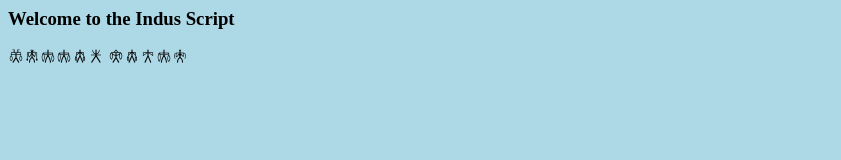
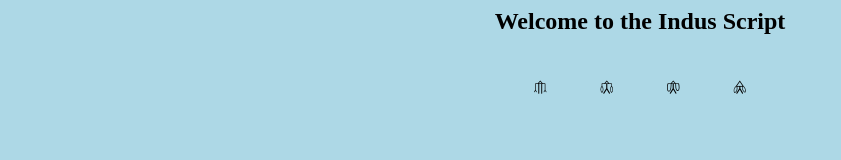
Before and after one commit to omarchaeopteryx/projekt-indus, a website: page public/index.html in a window 1280 px wide. Shown: the whole page, without its empty margins (0-841 px from the left). Drawn offline with Linux system fonts and the light colour scheme; files whose address does not match are found by name.

Commit message:
Add basic centering styling and hover-over structure

```diff
--- a/public/index.html
+++ b/public/index.html
@@ -3,7 +3,14 @@
     <link rel="stylesheet" type="text/css" href="main.css">
   </head>
   <main>
-    <h3>Welcome to the Indus Script</h3>
-    <section class='demo'>Hello, world</section>
+    <body>
+    <h2>Welcome to the Indus Script</h2>
+    <section class='demo'>
+      <div class='glyph'>A</div>
+      <div class='glyph'>B</div>
+      <div class='glyph'>C</div>
+      <div class='glyph'>D</div>
+    </section>
+  </body>
   </main>
 </html>
--- a/public/main.css
+++ b/public/main.css
@@ -14,6 +14,27 @@ body {
   background-color: lightBlue;
 }
 
+body h2 {
+  display: flex;
+  justify-content: center;
+}
+
 .demo {
-  font-family: indus-script;
+  font-family: indus-script; /* Replace with Bootstrap. */
+  width: auto;
+  display: flex;
+  justify-content: center;
 }
+
+.glyph {
+  padding: 2%;
+}
+
+.glyph:hover {
+  background-color: white;
+  -webkit-transform: scale(2.5); /* Safari and Chrome */
+  -moz-transform: scale(2.5); /* Firefox */
+  -ms-transform: scale(2.5); /* IE 9 */
+  -o-transform: scale(2.5); /* Opera */
+  transform: scale(2.5);
+}
```
